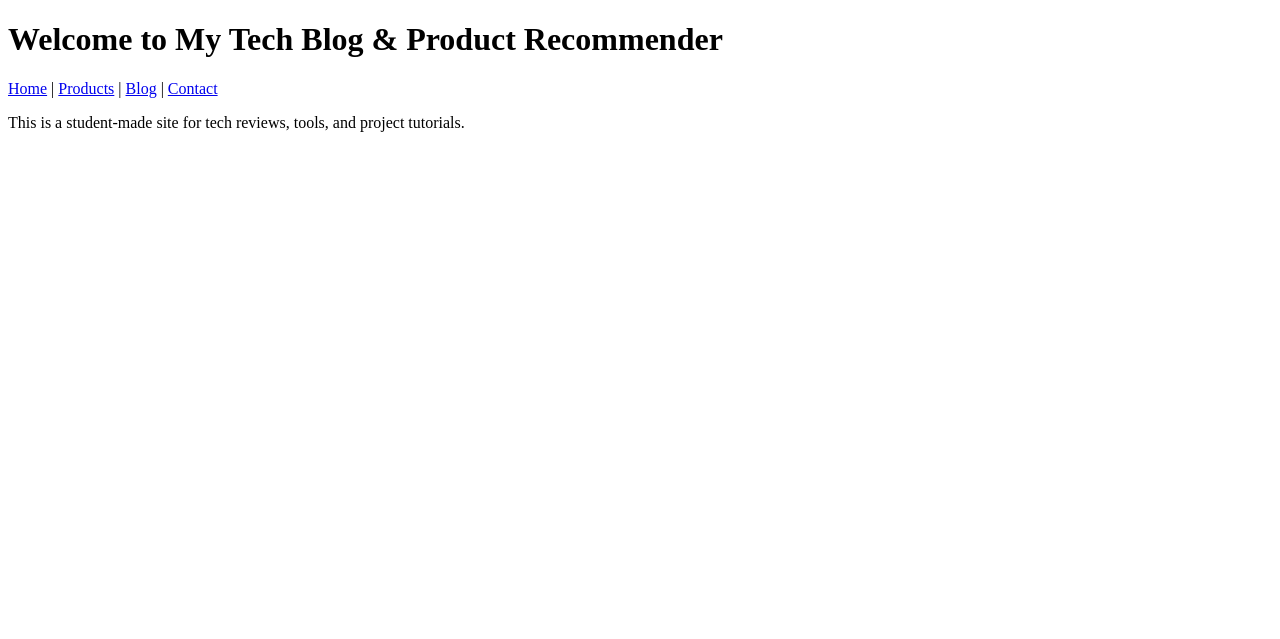
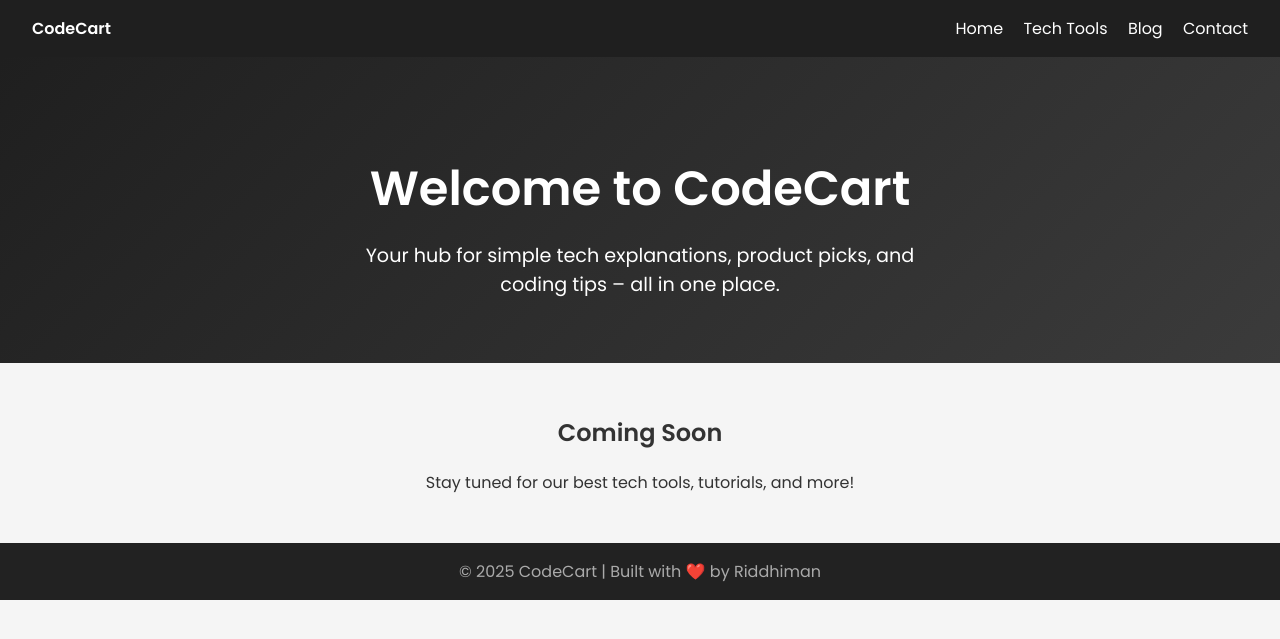
Before and after one commit to Riddiman108/code-cart, a Flask app: page / in a window 1280 px wide. Shown: the top 639 px of the page. Run offline with Flask 3, Linux system fonts and the light colour scheme.

Commit message:
Update: Clean modern homepage UI

```diff
--- a/templates/index.html
+++ b/templates/index.html
@@ -1,15 +1,92 @@
 
 <!DOCTYPE html>
-<html>
-<head><title>My Tech Site</title></head>
+<html lang="en">
+<head>
+    <meta charset="UTF-8">
+    <title>CodeCart – Tech Made Simple</title>
+    <link href="https://fonts.googleapis.com/css2?family=Poppins:wght@400;600&display=swap" rel="stylesheet">
+    <style>
+        body {
+            margin: 0;
+            font-family: 'Poppins', sans-serif;
+            background-color: #f5f5f5;
+            color: #333;
+        }
+
+        header {
+            background-color: #1f1f1f;
+            color: white;
+            padding: 1rem 2rem;
+            display: flex;
+            justify-content: space-between;
+            align-items: center;
+        }
+
+        nav a {
+            color: #fff;
+            margin-left: 1rem;
+            text-decoration: none;
+            font-weight: 500;
+        }
+
+        nav a:hover {
+            color: #00bcd4;
+        }
+
+        .hero {
+            text-align: center;
+            padding: 4rem 2rem;
+            background: linear-gradient(135deg, #1f1f1f, #3b3b3b);
+            color: white;
+        }
+
+        .hero h1 {
+            font-size: 3rem;
+            margin-bottom: 1rem;
+        }
+
+        .hero p {
+            font-size: 1.2rem;
+            max-width: 600px;
+            margin: 0 auto;
+        }
+
+        .section {
+            padding: 2rem;
+            text-align: center;
+        }
+
+        footer {
+            background-color: #222;
+            color: #aaa;
+            text-align: center;
+            padding: 1rem;
+        }
+    </style>
+</head>
 <body>
-<h1>Welcome to My Tech Blog & Product Recommender</h1>
-<nav>
-    <a href="/">Home</a> |
-    <a href="/products">Products</a> |
-    <a href="/blog">Blog</a> |
-    <a href="/contact">Contact</a>
-</nav>
-<p>This is a student-made site for tech reviews, tools, and project tutorials.</p>
+    <header>
+        <div><strong>CodeCart</strong></div>
+        <nav>
+            <a href="/">Home</a>
+            <a href="/tools">Tech Tools</a>
+            <a href="/blog">Blog</a>
+            <a href="/contact">Contact</a>
+        </nav>
+    </header>
+
+    <div class="hero">
+        <h1>Welcome to CodeCart</h1>
+        <p>Your hub for simple tech explanations, product picks, and coding tips – all in one place.</p>
+    </div>
+
+    <div class="section">
+        <h2>Coming Soon</h2>
+        <p>Stay tuned for our best tech tools, tutorials, and more!</p>
+    </div>
+
+    <footer>
+        &copy; 2025 CodeCart | Built with ❤️ by Riddhiman
+    </footer>
 </body>
 </html>
```
